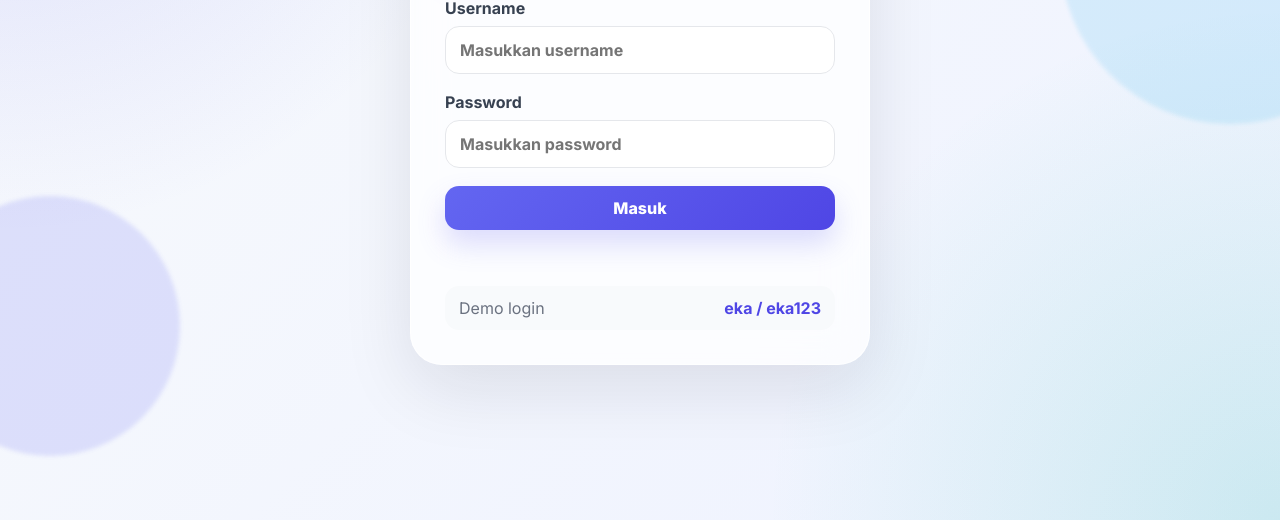
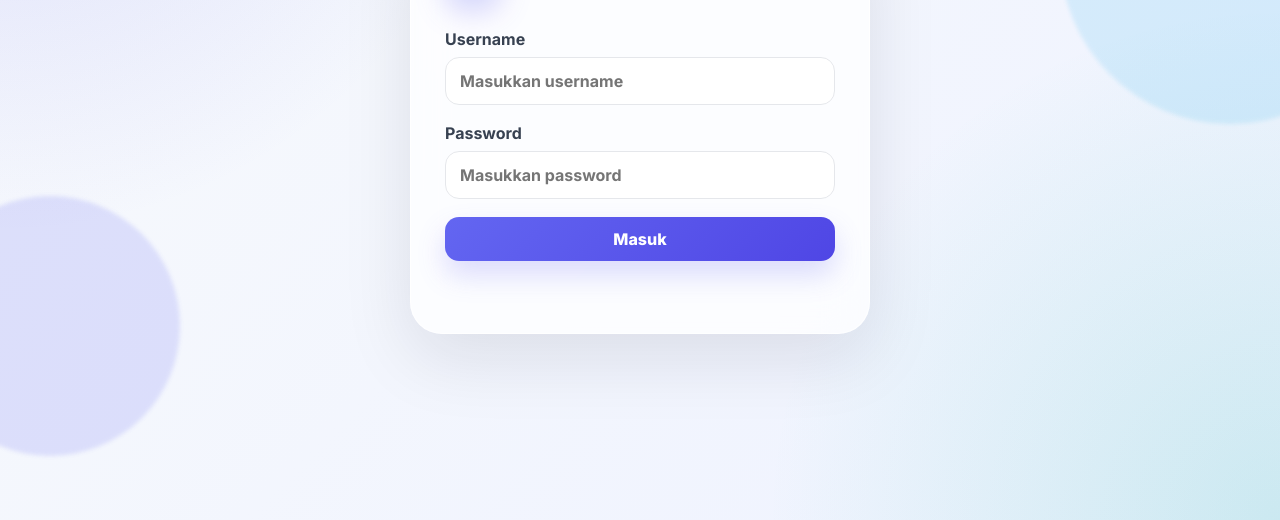
Before and after one commit to pannpanns/FinanceApp, a plain HTML site: page index.html in a window 1280 px wide. Shown: the part 280-800 px from the top of the page. Drawn offline with Linux system fonts and the light colour scheme.

Commit message:
Remove demo login

```diff
--- a/index.html
+++ b/index.html
@@ -35,12 +35,7 @@
           </label>
           <button type="submit" class="btn btn-primary full">Masuk</button>
           <p id="loginError" class="form-error"></p>
-          <div class="login-hint">
-            <span>Demo login</span>
-            <strong>eka / eka123</strong>
-          </div>
         </form>
-      </div>
     </section>
 
     <section id="appPage" class="app hidden">
```
